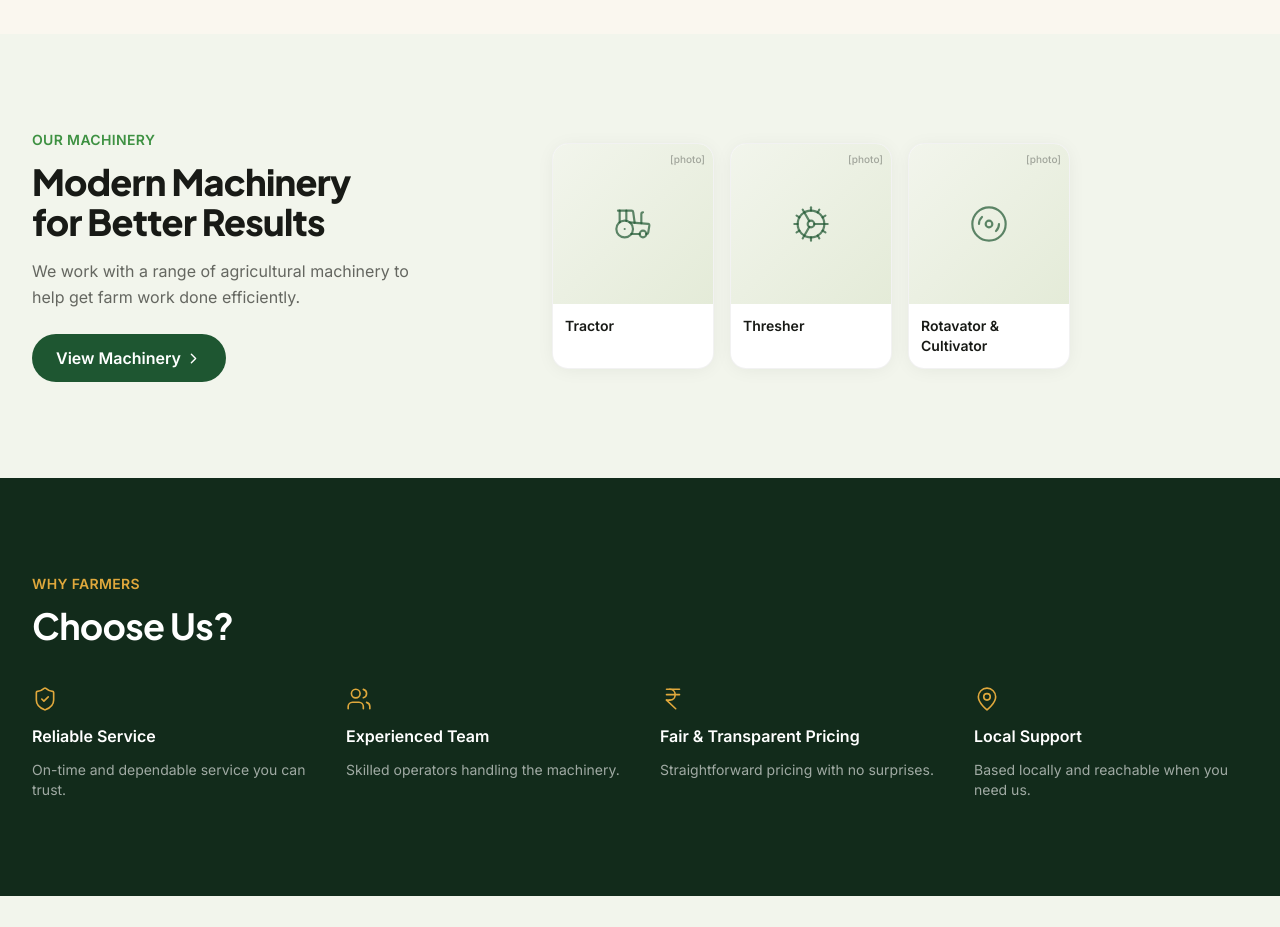
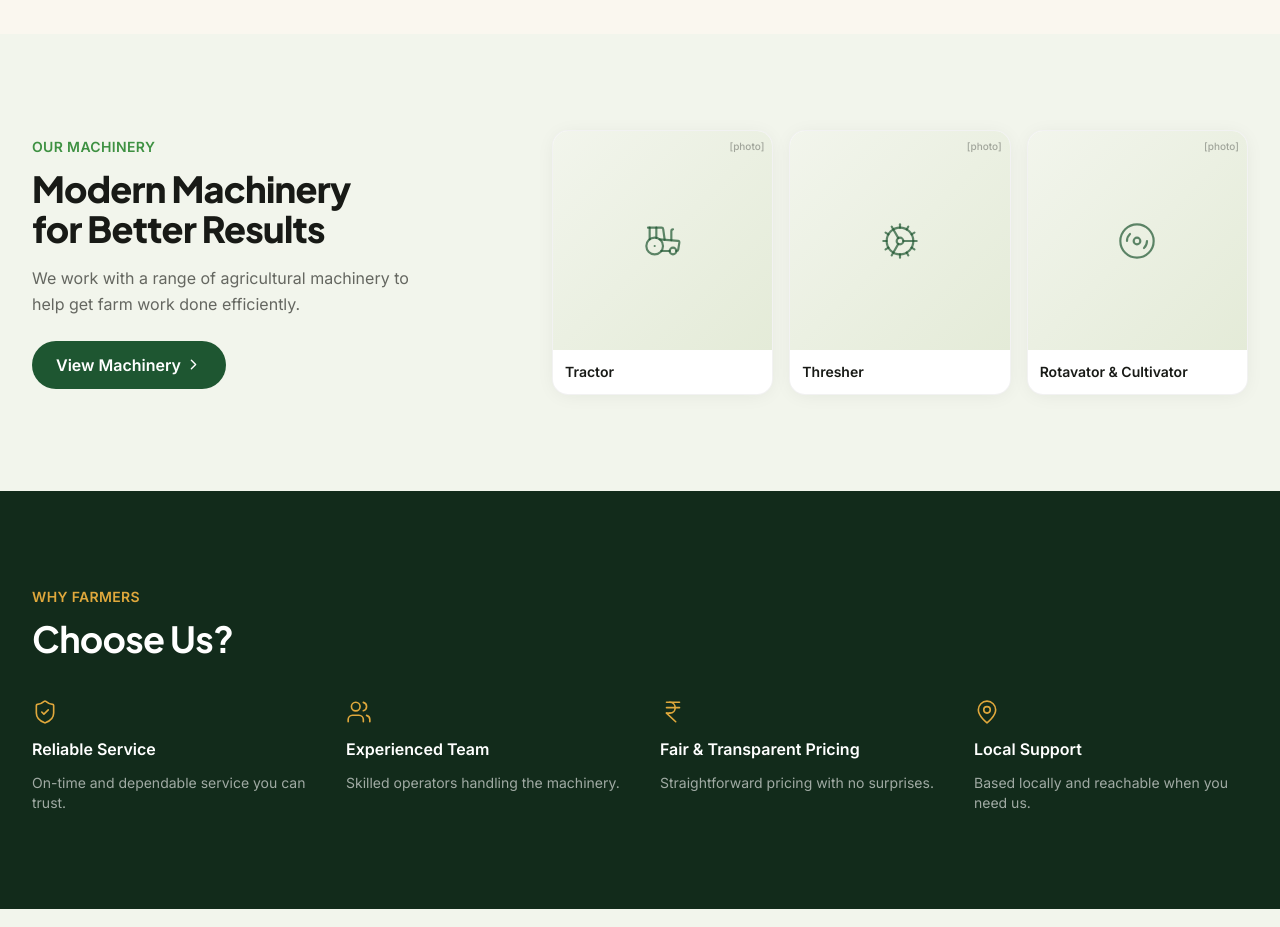
Before and after one commit to amandv123/sukanti-agricultural-works, a React (Vite) app: page / in a window 1280 px wide. Shown: the part 1620-2547 px from the top of the page. Built offline with nearby package versions, Linux system fonts and the light colour scheme; the HTML template or start-up script is replaced by a standard one.

Commit message:
Fit machinery cards to three items

```diff
--- a/src/components/Machinery.tsx
+++ b/src/components/Machinery.tsx
@@ -29,7 +29,7 @@
           </a>
         </motion.div>
 
-        <div className="grid grid-cols-2 gap-2 sm:grid-cols-4 sm:gap-4">
+        <div className="grid grid-cols-2 gap-2 sm:grid-cols-3 sm:gap-4">
           {machinery.map(({ icon: Icon, name }, i) => (
             <motion.div
               key={name}
```
